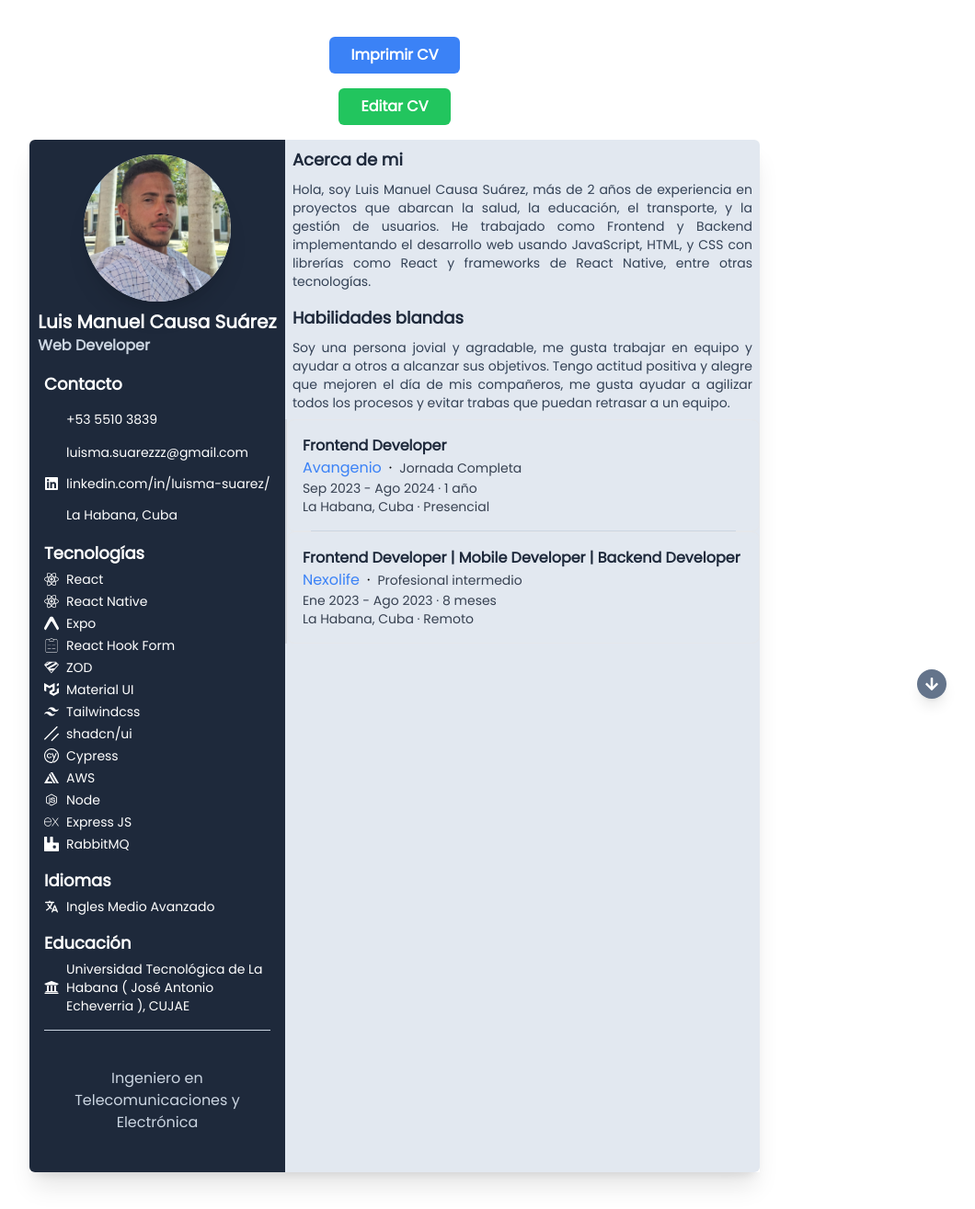
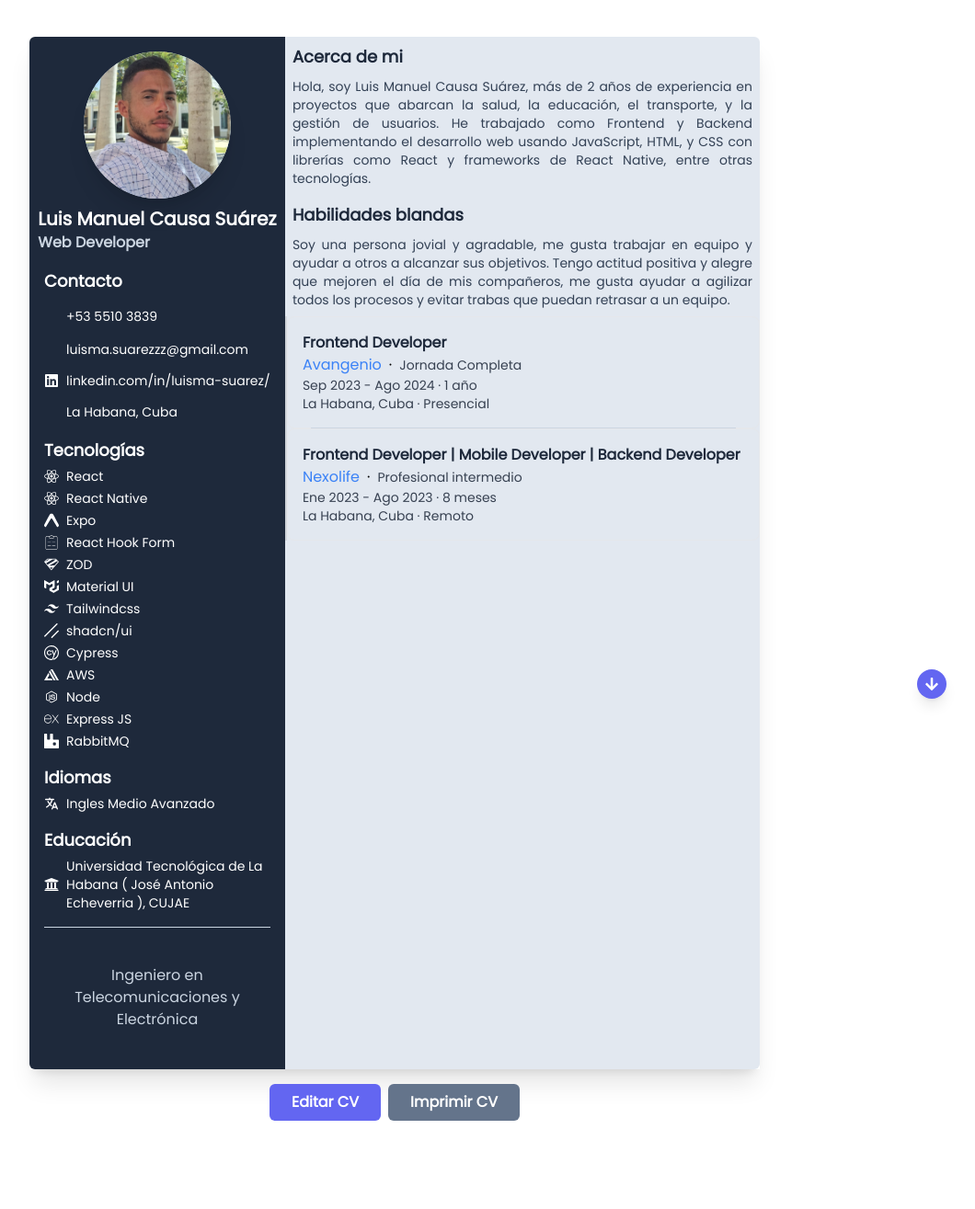
Before and after one commit to luismasuarez/cv-luisma, a React (Vite) app: page / in a window 1280 px wide. Shown: the whole page at 92% size, without its empty margins (211-1271 px from the left). After the commit the page ends 1259 px from the top, so only its background shows below. Built offline with nearby package versions, Linux system fonts and the light colour scheme; some icons are missing.

Commit message:
MVP ready

```diff
--- a/src/App.tsx
+++ b/src/App.tsx
@@ -3,12 +3,15 @@ import { FaUniversity } from "react-icons/fa";
 import { IoLanguage } from "react-icons/io5";
 import { useReactToPrint } from "react-to-print";
 import AsideSection from "./components/AsideSection";
+import CareerSection from "./components/CareerSection";
 import AsideItem from "./components/ContactItem";
 import ContactSection from "./components/ContactSection";
 import CVEditor from "./components/CVEditor";
 import DownArrow from "./components/DownArrow";
+import EditButton from "./components/EditButton";
 import ExperienceSection from "./components/ExperienceSection";
 import MainSection from "./components/MainSection";
+import PrintButton from "./components/PrintButton";
 import ProfileImage from "./components/ProfileImage";
 import ProfileInfo from "./components/ProfileInfo";
 import TechSection from "./components/TechSection";
@@ -35,20 +38,6 @@ function App() {
 
   return (
     <div className="flex flex-col justify-center items-center p-10 relative">
-      <button
-        onClick={reactToPrintFn}
-        className="mb-4 py-2 px-6 rounded-md bg-blue-500 text-white font-bold hover:bg-blue-600 transition duration-200"
-      >
-        Imprimir CV
-      </button>
-
-      <button
-        onClick={() => setShowForm(true)}
-        className="mb-4 py-2 px-6 rounded-md bg-green-500 text-white font-bold hover:bg-green-600 transition duration-200"
-      >
-        Editar CV
-      </button>
-
       {showForm && (
         <CVEditor
           formData={formData}
@@ -67,7 +56,6 @@ function App() {
 
             <div className="w-full flex flex-col justify-start items-start px-4">
               <ContactSection />
-
               <TechSection />
 
               <AsideSection title="Idiomas">
@@ -82,29 +70,25 @@ function App() {
                   text={formData.education.university}
                   icon={<FaUniversity color="#fff" />}
                 />
-
-                <div className="flex justify-center items-center border-t border-slate-300 mt-4">
-                  <p className="text-slate-300 text-center mt-10">
-                    {formData.education.career}
-                  </p>
-                </div>
+                <CareerSection careter={formData.education.career} />
               </AsideSection>
             </div>
           </Aside>
 
           <Main>
             <MainSection title="Acerca de mi" description={formData.about} />
-
             <MainSection
               title="Habilidades blandas"
               description={formData.skills}
-            ></MainSection>
-
+            />
             <ExperienceSection experiences={formData.experience} />
           </Main>
         </div>
       </div>
-
+      <div className="flex justify-center items-center gap-2 mt-4">
+        <EditButton setShowForm={setShowForm} />
+        <PrintButton reactToPrintFn={reactToPrintFn} />
+      </div>
       <DownArrow />
     </div>
   );
--- /dev/null
+++ b/src/components/CareerSection.tsx
@@ -0,0 +1,12 @@
+type Props = {
+  careter: string;
+};
+const CareerSection = ({ careter }: Props) => {
+  return (
+    <div className="flex justify-center items-center border-t border-slate-300 mt-4">
+      <p className="text-slate-300 text-center mt-10">{careter}</p>
+    </div>
+  );
+};
+
+export default CareerSection;
--- a/src/components/DownArrow.tsx
+++ b/src/components/DownArrow.tsx
@@ -7,7 +7,7 @@ const DownArrow = () => {
       {/* Flecha flotante */}
       <button
         onClick={scrollToBottom}
-        className="fixed bottom-10 right-10 bg-slate-500 text-white rounded-full p-2 shadow-lg hover:bg-slate-600 transition duration-200"
+        className="fixed bottom-10 right-10 bg-indigo-500 text-white rounded-full p-2 shadow-lg hover:bg-indigo-600 transition duration-200"
         title="Ir al final"
       >
         <FaArrowDown />
--- a/src/components/EditButton.tsx
+++ b/src/components/EditButton.tsx
@@ -6,7 +6,7 @@ const EditButton = ({ setShowForm }: Props) => {
   return (
     <button
       onClick={() => setShowForm(true)}
-      className="mb-4 py-2 px-6 rounded-md bg-green-500 text-white font-bold hover:bg-green-600 transition duration-200"
+      className="py-2 px-6 rounded-md bg-indigo-500 text-white font-bold hover:bg-indigo-600 transition duration-200"
     >
       Editar CV
     </button>
--- a/src/components/PrintButton.tsx
+++ b/src/components/PrintButton.tsx
@@ -8,7 +8,7 @@ const PrintButton = ({ reactToPrintFn }: Props) => {
   return (
     <button
       onClick={() => reactToPrintFn()}
-      className="mt-4 py-2 px-6 rounded-md bg-slate-500 text-white font-bold hover:bg-slate-600 transition duration-200"
+      className="py-2 px-6 rounded-md bg-slate-500 text-white font-bold hover:bg-slate-600 transition duration-200"
     >
       Imprimir CV
     </button>
```
